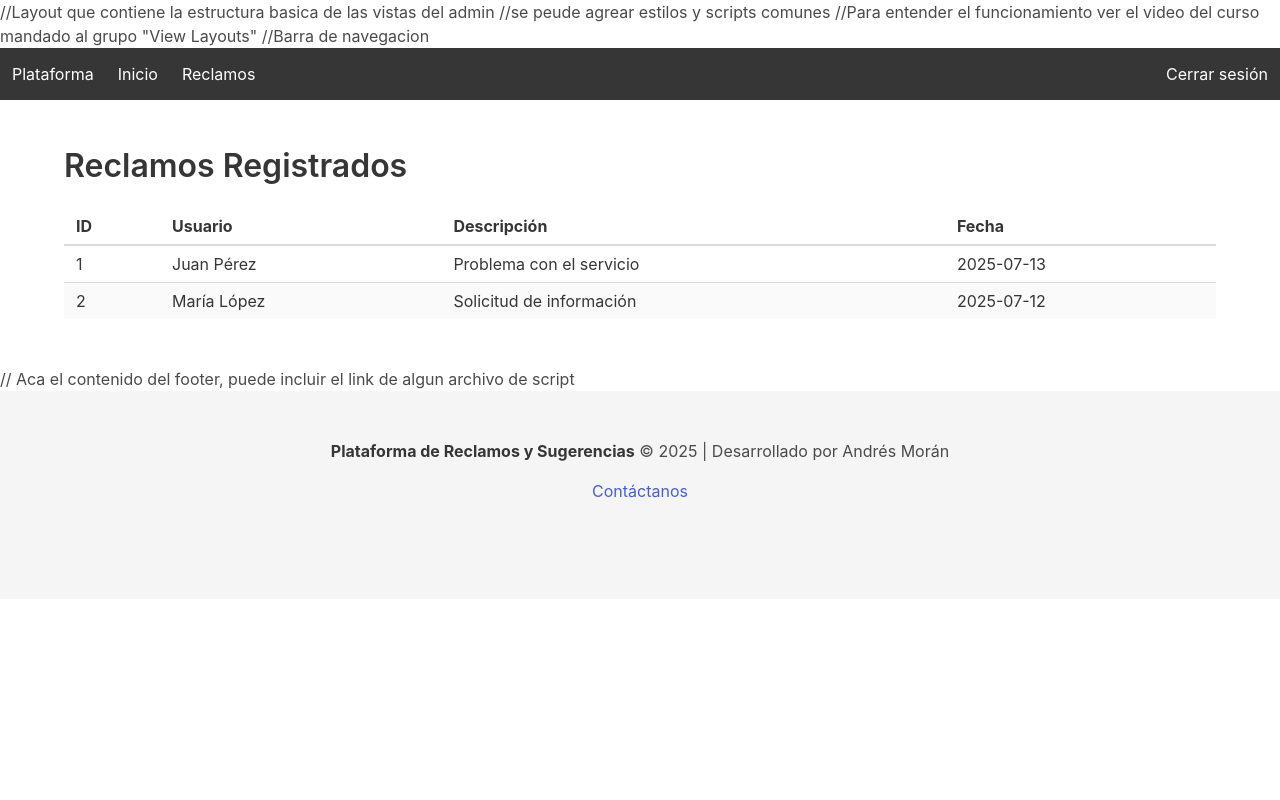
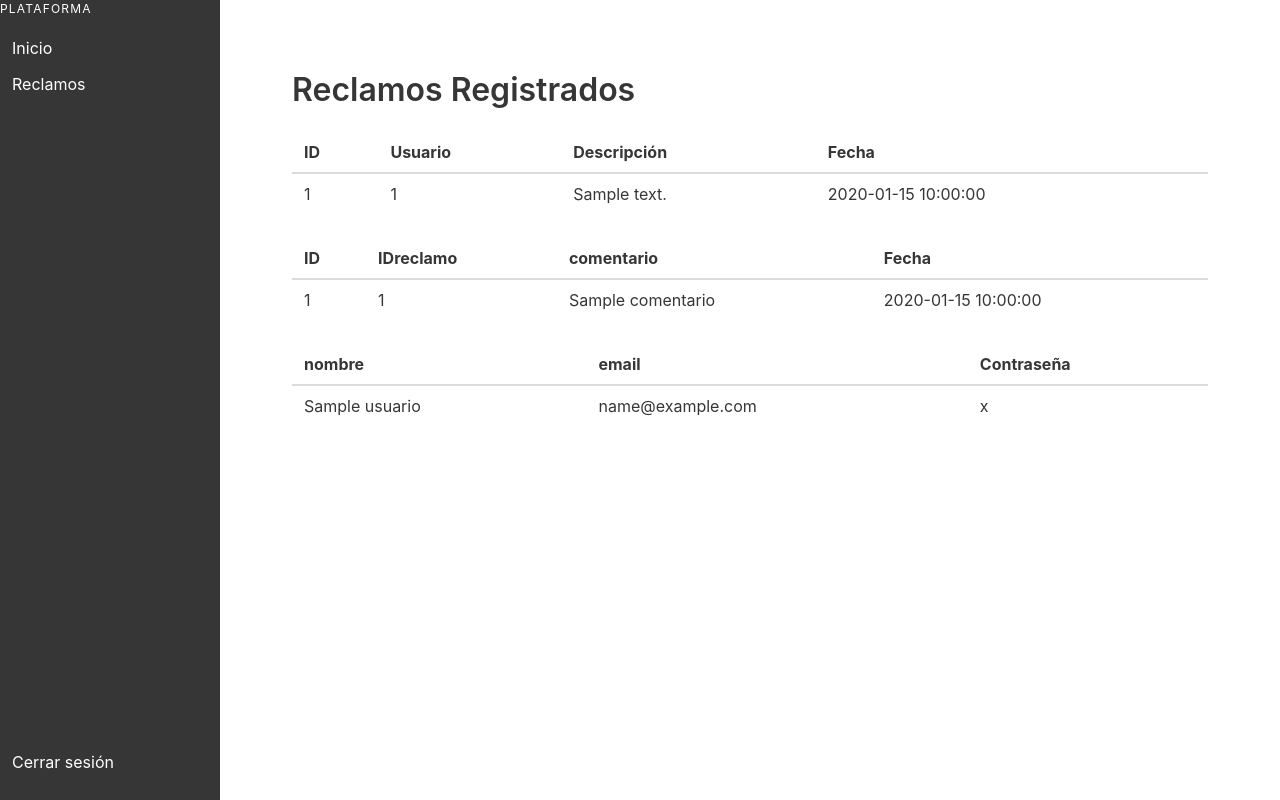
Before and after one commit to Andrs-31/reclamosSugerencias, a CodeIgniter 4 app: the page made by app/Views/admin/reclamos_list.php in a window 1280 px wide. Run offline with PHP 8.4 and a stand-in for CodeIgniter, Linux system fonts and the light colour scheme; the template is opened without the code that fills it: most values are stand-ins (such as "Sample title", 1, 10 or a date in 2020); some libraries are stand-ins or nearby versions.

Commit message:
pruebas de diseño

```diff
--- a/app/Config/Routes.php
+++ b/app/Config/Routes.php
@@ -8,5 +8,6 @@ use CodeIgniter\Router\RouteCollection;
 $routes->get('/', 'Home::index');
 
 // Admin routes
+
 $routes->get('/dashboard', 'Admin::dashboard');
 $routes->get('/reclamos', 'Admin::reclamosList');
--- a/app/Views/admin/reclamos_list.php
+++ b/app/Views/admin/reclamos_list.php
@@ -12,18 +12,54 @@
       </tr>
     </thead>
     <tbody>
+      <?php foreach ($reclamos as $reclamo): ?>
+        <tr>
+          <td><?= esc($reclamo['id']) ?></td>
+          <td><?= esc($reclamo['usuario_id']) ?></td>
+          <td><?= esc($reclamo['descripcion']) ?></td>
+          <td><?= esc($reclamo['fecha']) ?></td>
+        </tr>
+      <?php endforeach; ?>
+
+  </table>
+
+  <table class="table is-striped is-fullwidth">
+    <thead>
       <tr>
-        <td>1</td>
-        <td>Juan Pérez</td>
-        <td>Problema con el servicio</td>
-        <td>2025-07-13</td>
+        <th>ID</th>
+        <th>IDreclamo</th>
+        <th>comentario</th>
+        <th>Fecha</th>
       </tr>
+    </thead>
+    <tbody>
+      <?php foreach ($comentarios as $comentario): ?>
+        <tr>
+          <td><?= esc($comentario['id']) ?></td>
+          <td><?= esc($comentario['reclamo_id']) ?></td>
+          <td><?= esc($comentario['comentario']) ?></td>
+          <td><?= esc($comentario['fecha']) ?></td>
+        </tr>
+      <?php endforeach; ?>
+    </tbody>
+  </table>
+
+  <table class="table is-striped is-fullwidth">
+    <thead>
       <tr>
-        <td>2</td>
-        <td>María López</td>
-        <td>Solicitud de información</td>
-        <td>2025-07-12</td>
+        <th>nombre</th>
+        <th>email</th>
+        <th>Contraseña</th>
       </tr>
+    </thead>
+    <tbody>
+      <?php foreach ($usuarios as $usuario): ?>
+        <tr>
+          <td><?= esc($usuario['nombre_usuario']) ?></td>
+          <td><?= esc($usuario['email']) ?></td>
+          <td><?= esc($usuario['password']) ?></td>
+        </tr>
+      <?php endforeach; ?>
     </tbody>
   </table>
 <?= $this->endSection() ?>
--- a/app/Views/componentes/navbar.php
+++ /dev/null
@@ -1,15 +0,0 @@
-//Barra de navegacion
-<nav class="navbar is-dark" role="navigation">
-  <div class="navbar-brand">
-    <a class="navbar-item" href="/">Plataforma</a>
-  </div>
-  <div class="navbar-menu">
-    <div class="navbar-start">
-      <a class="navbar-item" href="<?= base_url('/dashboard') ?>">Inicio</a>
-      <a class="navbar-item" href="<?= base_url('/reclamos') ?>">Reclamos</a>
-    </div>
-    <div class="navbar-end">
-      <a class="navbar-item" href="/logout">Cerrar sesión</a>
-    </div>
-  </div>
-</nav>
--- /dev/null
+++ b/app/Views/componentes/navbarVerAdmin.php
@@ -0,0 +1,13 @@
+
+<aside class="menu has-background-dark" style="height: 100vh; width: 220px; position: fixed;">
+  <p class="menu-label has-text-white">
+    Plataforma
+  </p>
+  <ul class="menu-list">
+    <li><a class="has-text-white" href="<?= base_url('dashboard') ?>">Inicio</a></li>
+    <li><a class="has-text-white" href="<?= base_url('reclamos') ?>">Reclamos</a></li>
+  </ul>
+  <ul class="menu-list" style="position: absolute; bottom: 20px; width: 100%;">
+    <li><a class="has-text-white" href="<?= base_url('logout') ?>">Cerrar sesión</a></li>
+  </ul>
+</aside>
--- a/app/Views/layouts/admin.php
+++ b/app/Views/layouts/admin.php
@@ -1,7 +1,3 @@
-//Layout que contiene la estructura basica de las vistas del admin
-//se peude agrear estilos y scripts comunes
-//Para entender el funcionamiento ver el video del curso mandado al grupo "View Layouts"
-
 
 <!DOCTYPE html>
 <html lang="es">
@@ -9,16 +5,35 @@
   <meta charset="UTF-8">
   <title><?= esc($titulo ?? 'Panel de Administración') ?></title>
   <link rel="stylesheet" href="https://cdn.jsdelivr.net/npm/bulma@0.9.4/css/bulma.min.css">
+  <style>
+    .main-content {
+      margin-left: 220px; /* mismo ancho del navbar */
+      padding: 1.5rem;
+    }
+
+    @media screen and (max-width: 768px) {
+      .main-content {
+        margin-left: 0;
+      }
+    }
+  </style>
 </head>
 <body>
-  <?= view('componentes/navbar') ?>
+  <?= view('componentes/navbarVerAdmin') ?>
 
-  <section class="section">
-    <div class="container">
-      <?= $this->renderSection('contenido') ?>
-    </div>
-  </section>
-
-  <?= view('componentes/footer') ?>
+  <div class="main-content">
+    <section class="section">
+      <div class="container">
+        <?= $this->renderSection('contenido') ?>
+      </div>
+    </section>
+  </div>
+  <div class="main-content">
+    <section class="section">
+      <div class="container">
+        <?= $this->renderSection('imagen') ?>
+      </div>
+    </section>
+  </div>
 </body>
 </html>
```
Also changed, not shown: app/Controllers/Admin.php (+10 -1 lines), app/Views/admin/dashboard.php (+109 -7 lines), app/Views/layouts/ciudadano.php (+39 -3 lines).
